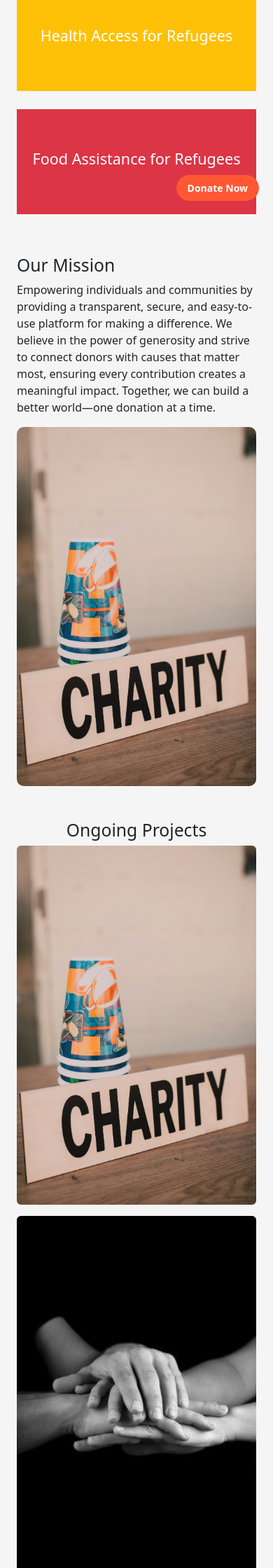
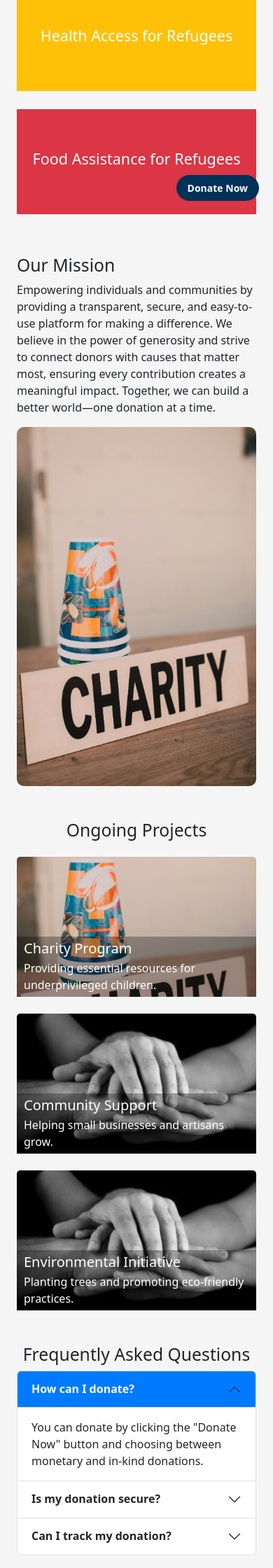
Before and after one commit to Namukuru/Donations, a Django app: template website/templates/about.html in a window 390 px wide. Shown: the part 537-2777 px from the top of the page at 70% size. Run offline with Django 3.2, Linux system fonts and the light colour scheme; the template is opened without the code that fills it, so the values that code supplies are empty.

Commit message:
Increasing the responsiveness.

```diff
--- a/static/css/about.css
+++ b/static/css/about.css
@@ -40,6 +40,41 @@
   border-radius: 10px;
 }
 
+/* Ongoing Projects */
+.card-img-top {
+  height: 200px;
+  object-fit: cover;
+}
+
+.card-text-box {
+  position: absolute;
+  bottom: 0;
+  left: 0;
+  width: 100%;
+  text-align: start;
+  background: rgba(0, 0, 0, 0.3);
+  color: white;
+  padding: 5px 10px;
+}
+
+/* Floating Donate Button */
+.float {
+  position: fixed;
+  bottom: 20px;
+  right: 20px;
+  background-color: #003259ff;
+  color: white;
+  padding: 10px 20px;
+  border-radius: 30px;
+  text-decoration: none;
+  font-weight: bold;
+  transition: 0.3s;
+}
+
+.float:hover {
+  background-color: #c13b20;
+}
+
 /* FAQ Section */
 .accordion-button {
   font-weight: bold;
@@ -50,22 +85,11 @@
   color: white;
 }
 
-/* Floating Donate Button */
-.float {
-  position: fixed;
-  bottom: 20px;
-  right: 20px;
-  background-color: #ff5733;
-  color: white;
-  padding: 10px 20px;
-  border-radius: 30px;
-  text-decoration: none;
-  font-weight: bold;
-  transition: 0.3s;
-}
-
-.float:hover {
-  background-color: #c13b20;
+/* Hover Effect for Cards */
+.hover-shadow:hover {
+  transform: translateY(-5px);
+  box-shadow: 0 4px 8px rgba(0, 0, 0, 0.2);
+  transition: transform 0.3s ease, box-shadow 0.3s ease;
 }
 
 /* Responsive Design */
--- a/website/templates/about.html
+++ b/website/templates/about.html
@@ -54,14 +54,48 @@
 
 <!-- Ongoing Projects -->
 <div class="container my-5">
-  <h2 class="text-center">Ongoing Projects</h2>
-  <div class="row g-3">
-    <div class="col-md-6">
-      <img src="{% static 'images/charity.jpg' %}" class="img-fluid rounded w-100" />
+  <h2 class="text-center mb-4">Ongoing Projects</h2>
+
+  <div class="row row-cols-1 row-cols-md-2 row-cols-lg-3 g-4">
+    <!-- Project 1 -->
+    <div class="col">
+      <div class="card h-100 border-0 hover-shadow">
+        <div class="position-relative">
+          <img src="{% static 'images/charity.jpg' %}" class="card-img-top img-fluid project-img" alt="Charity Program">
+          <div class="card-text-box">
+            <h3 class="card-title mb-1 fs-5">Charity Program</h3>
+            <p class="card-text mb-0 fs-6">Providing essential resources for underprivileged children.</p>
+          </div>
+        </div>
+      </div>
     </div>
-    <div class="col-md-6">
-      <img src="{% static 'images/Hands.jpeg' %}" class="img-fluid rounded w-100" />
+
+    <!-- Project 2 -->
+    <div class="col">
+      <div class="card h-100 border-0 hover-shadow">
+        <div class="position-relative">
+          <img src="{% static 'images/Hands.jpeg' %}" class="card-img-top img-fluid project-img" alt="Community Support">
+          <div class="card-text-box">
+            <h3 class="card-title mb-1 fs-5">Community Support</h3>
+            <p class="card-text mb-0 fs-6">Helping small businesses and artisans grow.</p>
+          </div>
+        </div>
+      </div>
     </div>
+
+    <!-- Project 3 -->
+    <div class="col">
+      <div class="card h-100 border-0 hover-shadow">
+        <div class="position-relative">
+          <img src="{% static 'images/Hands.jpeg' %}" class="card-img-top img-fluid project-img" alt="Environmental Initiative">
+          <div class="card-text-box">
+            <h3 class="card-title mb-1 fs-5">Environmental Initiative</h3>
+            <p class="card-text mb-0 fs-6">Planting trees and promoting eco-friendly practices.</p>
+          </div>
+        </div>
+      </div>
+    </div>
+
   </div>
 </div>
 
```
